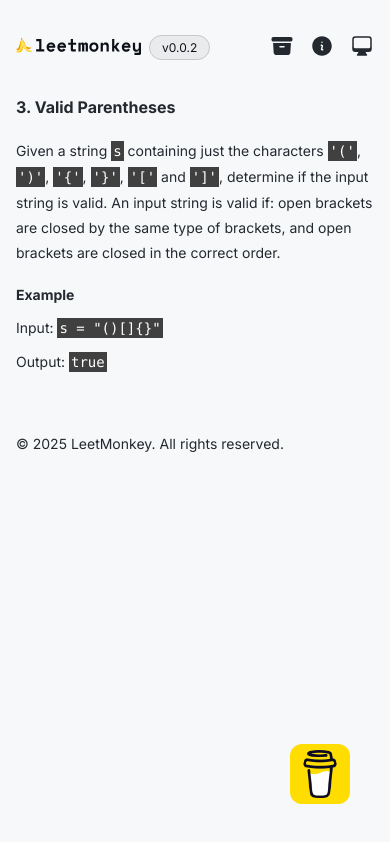
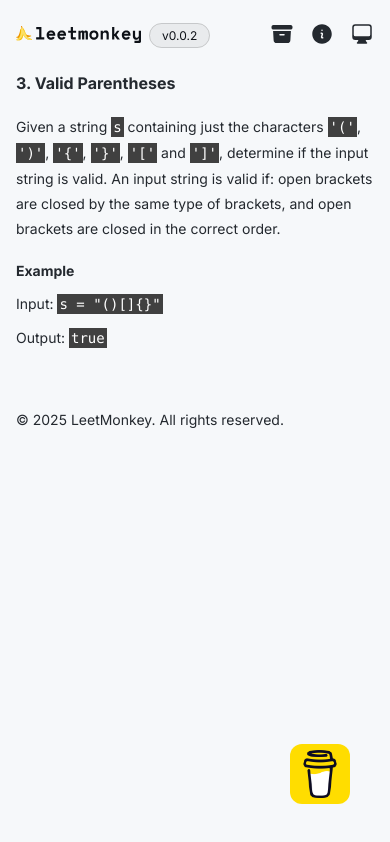
Before and after one commit to brandonleetran/LeetMonkey, a React (Vite) app: page / in a window 390 px wide. Built offline with nearby package versions, Linux system fonts and the light colour scheme.

Commit message:
fix: padding for mobile header

```diff
--- a/src/components/Header.tsx
+++ b/src/components/Header.tsx
@@ -58,7 +58,7 @@ function Header({ onOpen, theme, setTheme, isDark }: HeaderProps) {
 
   return (
     <header>
-      <div className="max-w-5xl my-0 mx-auto flex justify-between py-8 items-center flex-wrap gap-8">
+      <div className="max-w-5xl my-0 mx-auto flex justify-between py-5 md:py-8 items-center flex-wrap gap-8">
         <div className="flex gap-2 md:gap-4 flex-wrap items-center">
           <div>
             <a href="/" aria-label="Home">
```
